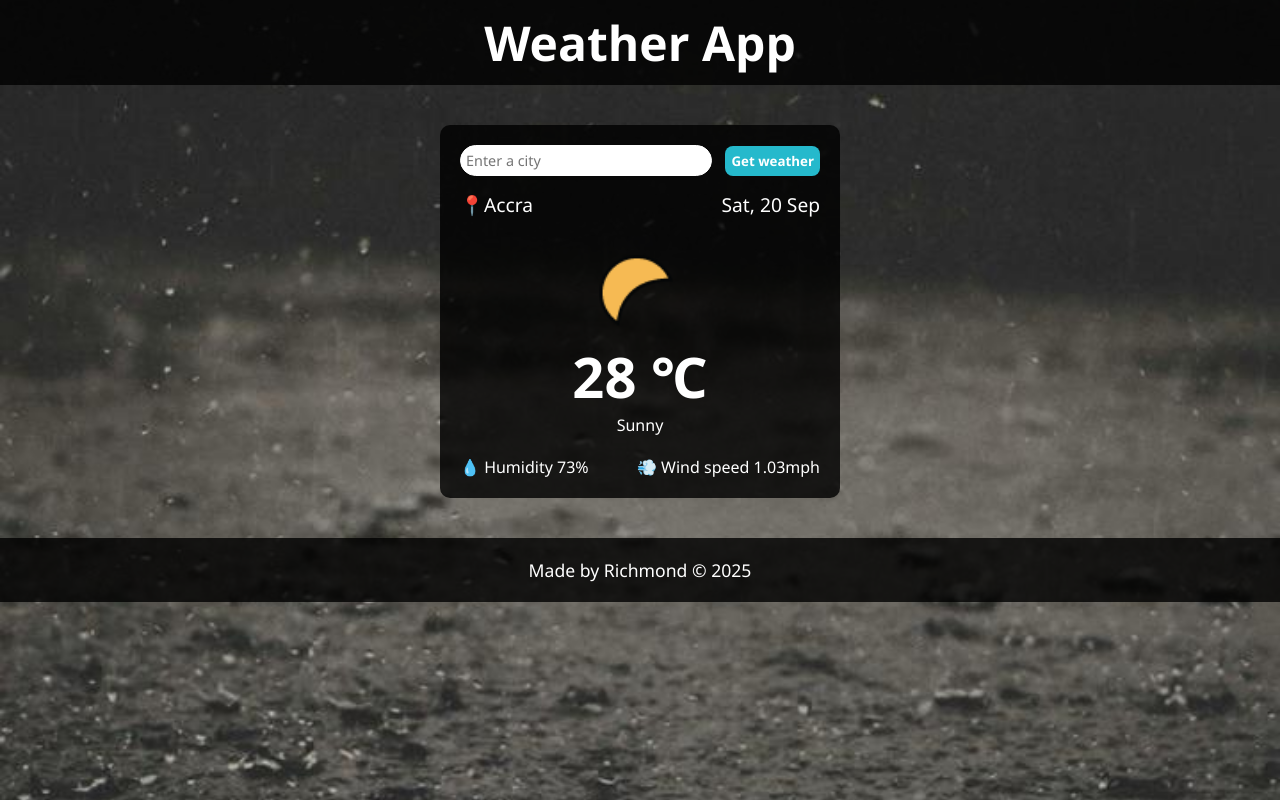
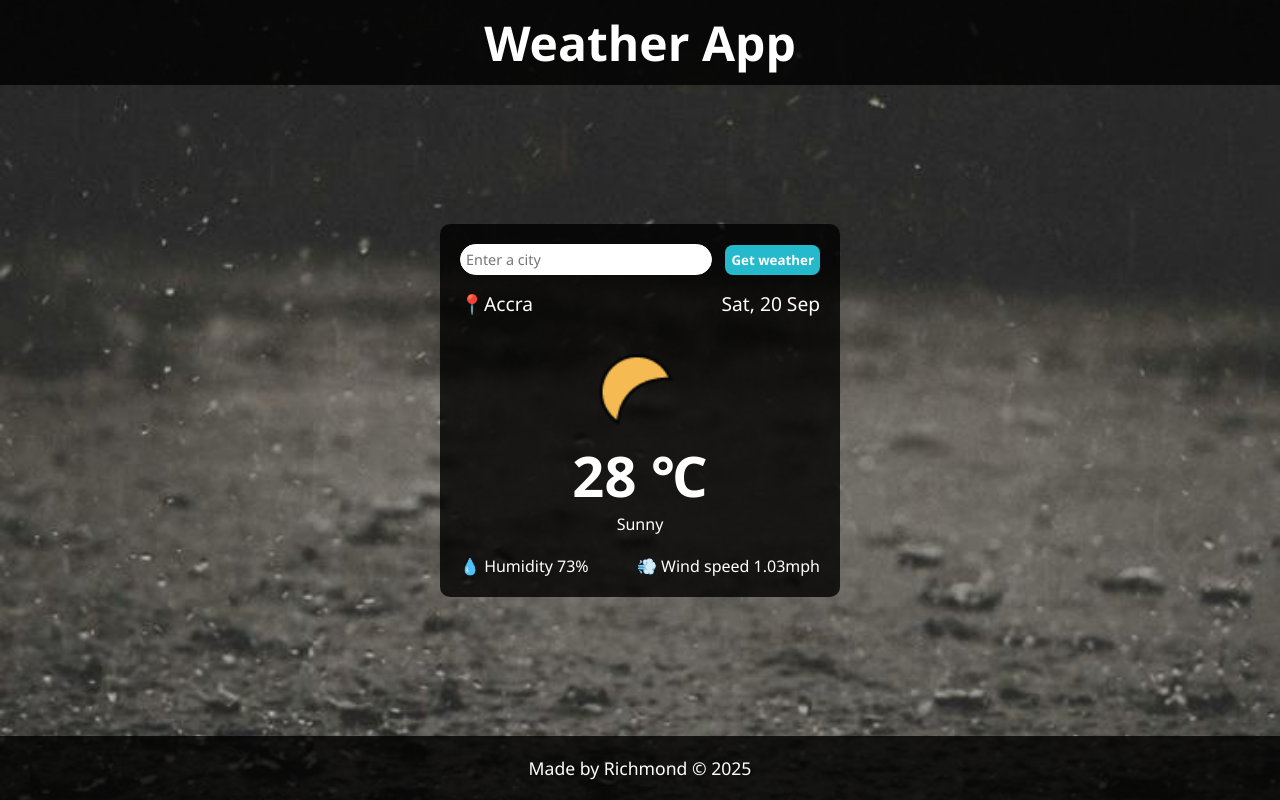
Before and after one commit to 4wiafe/weather-app, a website built with webpack: page src/template.html in a window 1280 px wide. Built offline with nearby package versions, Linux system fonts and the light colour scheme; no server answers.

Commit message:
Rerender body

```diff
--- a/src/styles.css
+++ b/src/styles.css
@@ -12,6 +12,9 @@ body {
   font-family: 'Segoe UI', Tahoma, Geneva, Verdana, sans-serif;
   height: 100vh;
   width: 100%;
+  display: flex;
+  flex-direction: column;
+  justify-content: space-between;
 }
 
 h1 {
```
